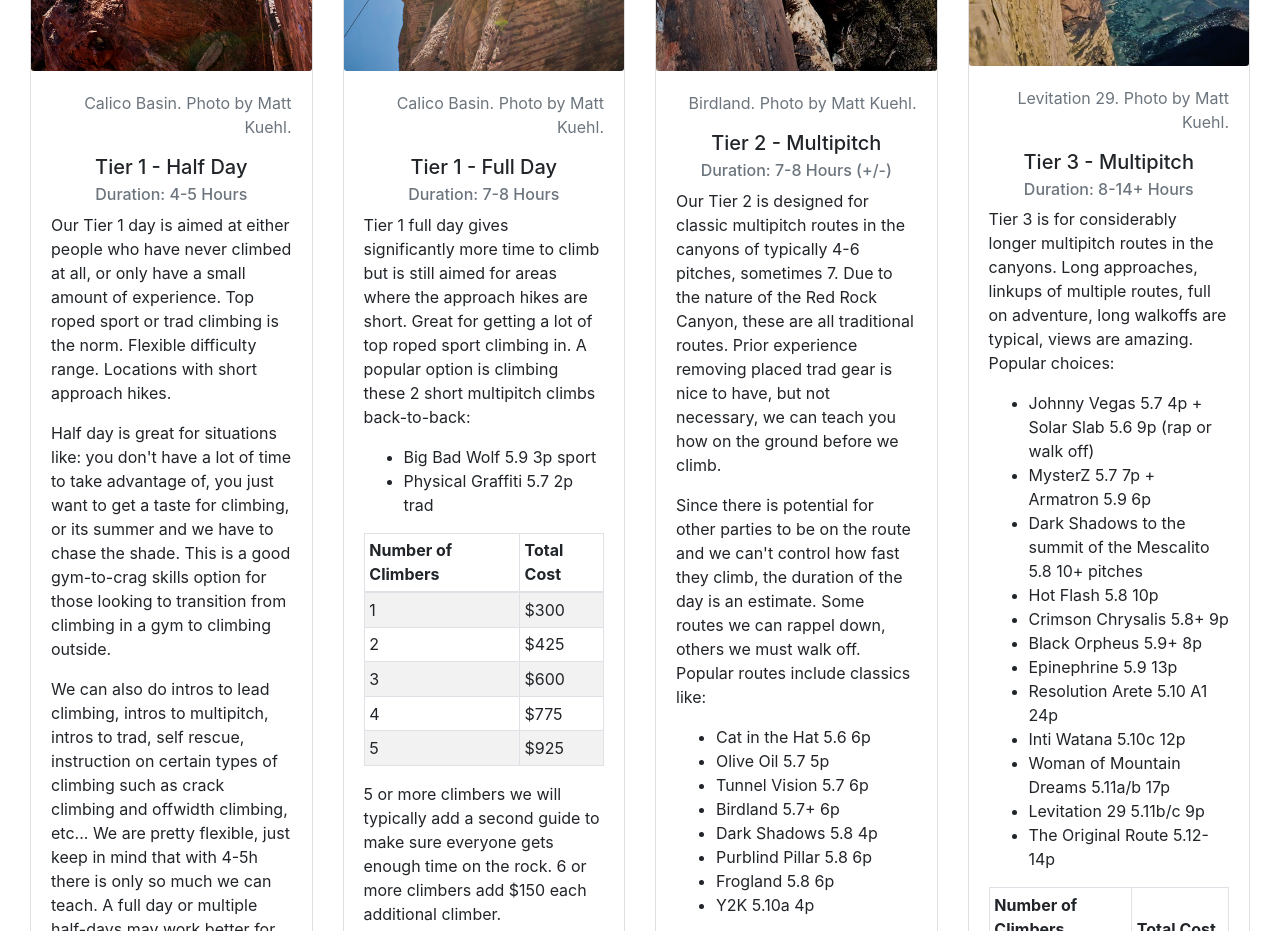
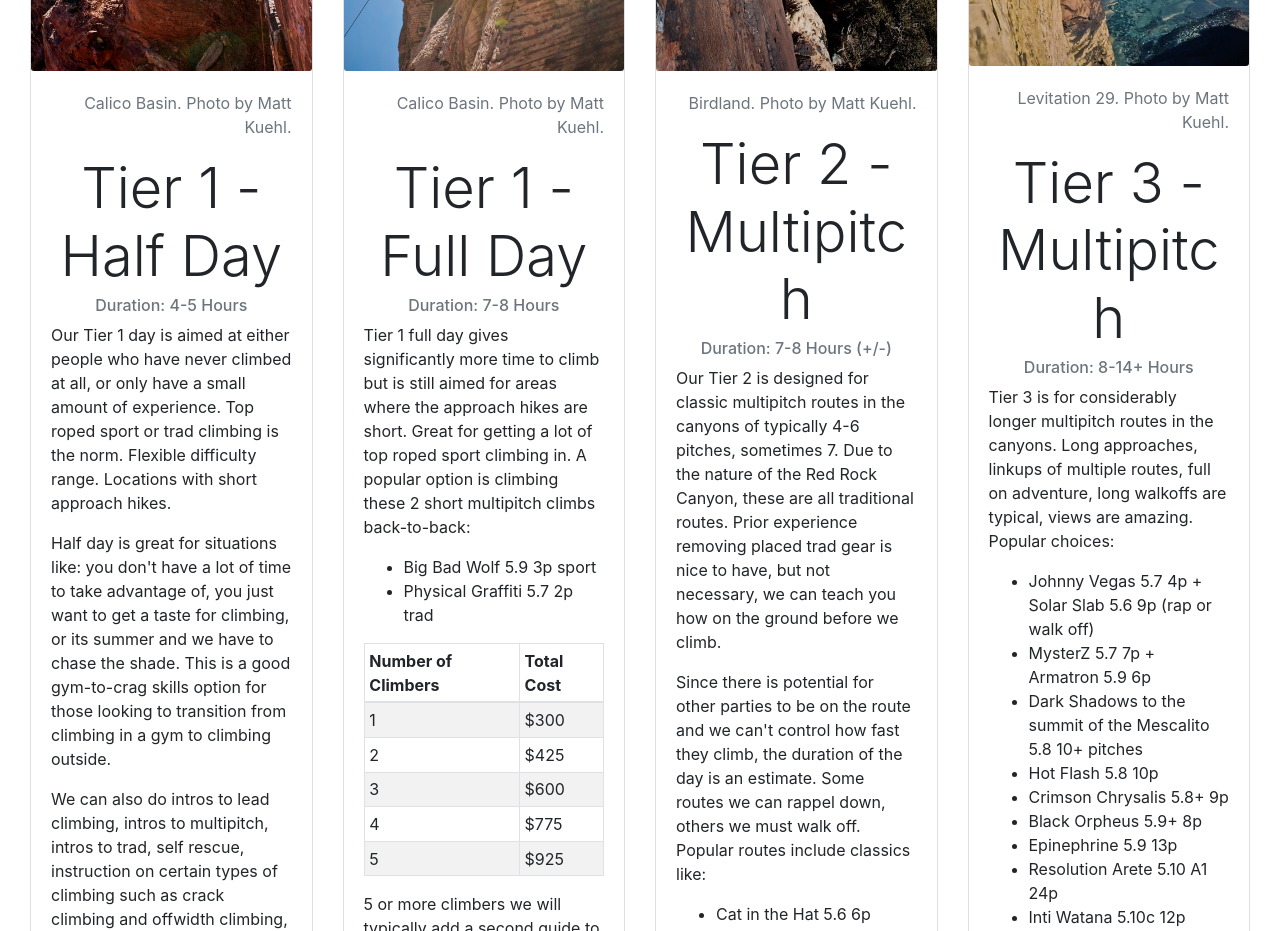
Before and after one commit to j-poneil/desert-rock-sports, a React (Create React App) app: page /guiding in a window 1280 px wide. Shown: the part 1240-2171 px from the top of the page. Built offline with nearby package versions, Linux system fonts and the light colour scheme; a web font is replaced by a local one.

Commit message:
tier title font size bump up

```diff
--- a/src/components/sub/TierCard.js
+++ b/src/components/sub/TierCard.js
@@ -36,7 +36,7 @@ const TierCard = ({ img, imgSm, imgAltText, imgCredit, tierName, tierDuration, t
             </Card.ImgOverlay> */}
             <Card.Body>
                 <Card.Text className="text-muted text-right">{ imgCredit }</Card.Text>
-                <Card.Title className="text-center">{ tierName }</Card.Title>
+                <Card.Title className="text-center display-4">{ tierName }</Card.Title>
                 <Card.Subtitle className="mb-2 text-muted text-center">Duration: { tierDuration }</Card.Subtitle>
                 <Card.Text>
                     { tierDescription }
```
